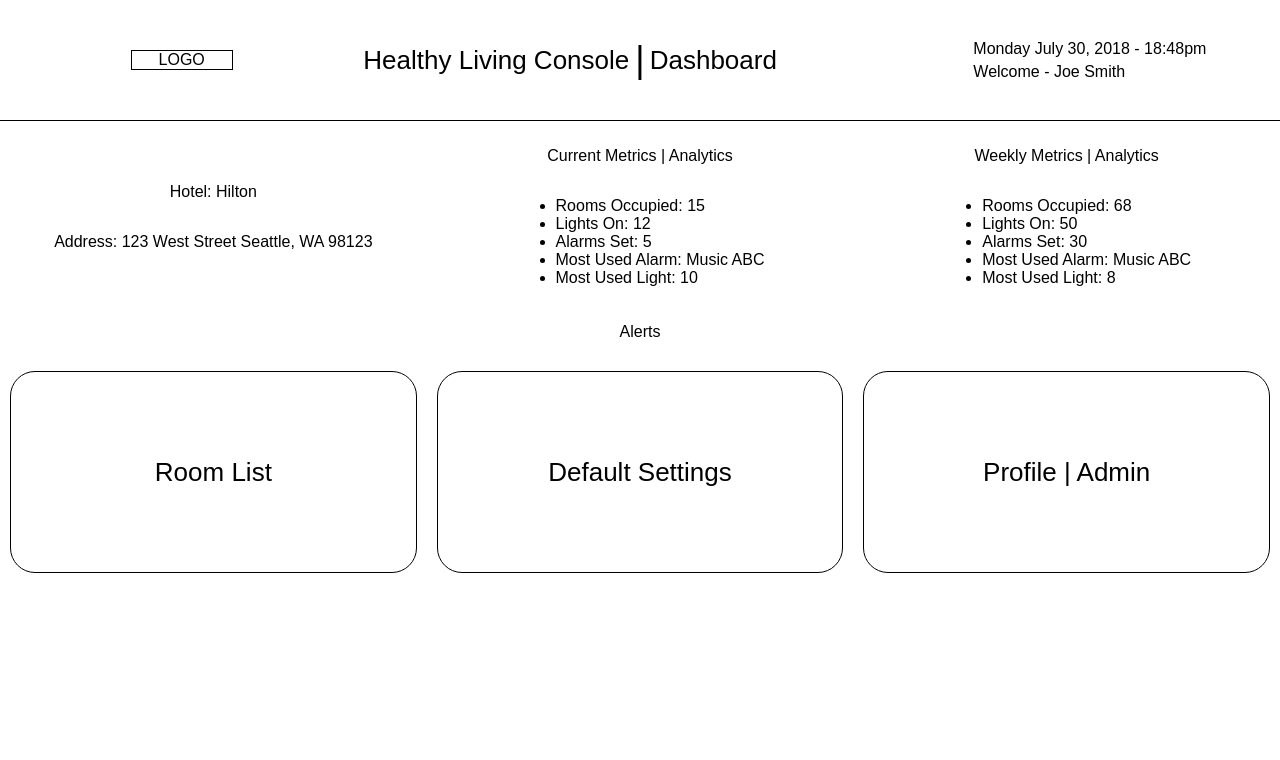
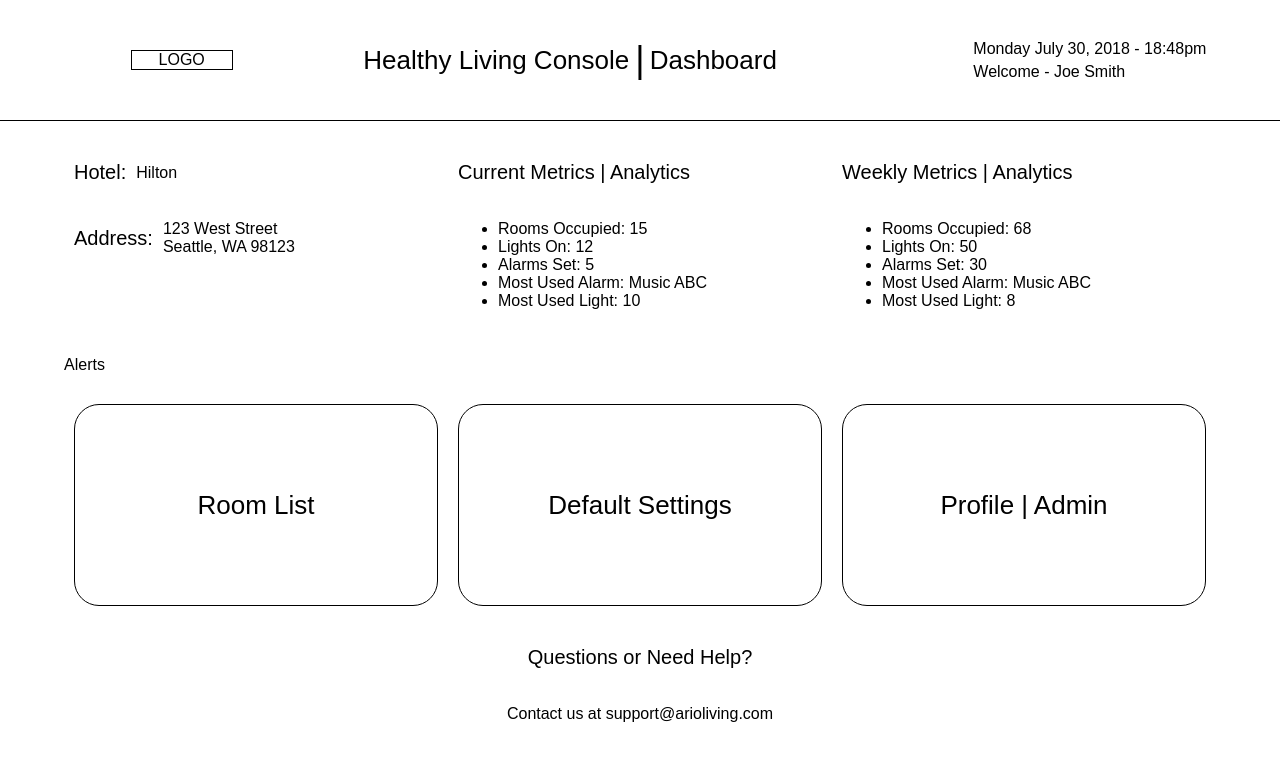
Before and after one commit to S9Digital/web-console, a React (Create React App) app: page / in a window 1280 px wide. Shown: the top 760 px of the page. Built offline with nearby package versions, Linux system fonts and the light colour scheme.

Commit message:
set up hotel info component

```diff
--- /dev/null
+++ b/src/components/Hotel.js
@@ -0,0 +1,61 @@
+import React from "react";
+import styled from "styled-components";
+import { connect } from "react-redux";
+
+const MetricsContainer = styled.div`
+  flex: 1;
+  display: flex;
+  justify-content: flex-start;
+  align-items: flex-start;
+  flex-direction: column;
+  width: 33%;
+  height: 40%;
+  margin: 10px;
+`;
+
+const HotelContainer = styled.div`
+  flex: 1;
+  display: flex;
+  flex-direction: row;
+  justify-content: center;
+  align-items: center;
+`;
+const HotelInfo = styled.p`
+  font-size: 18;
+  color: black;
+  width: 150px;
+  margin-left: 10px;
+`;
+
+const BoldText = styled.p`font-size: 20px; color: black: font-weight: bold;`;
+
+class Hotel extends React.Component {
+  constructor(props) {
+    super(props);
+    this.state = {};
+  }
+  render() {
+    return (
+      <MetricsContainer>
+        <HotelContainer>
+          <BoldText>Hotel:</BoldText>
+          <HotelInfo>{this.props.hotel}</HotelInfo>
+        </HotelContainer>
+        <HotelContainer>
+          <BoldText>Address:</BoldText>
+          <HotelInfo>{this.props.address}</HotelInfo>
+        </HotelContainer>
+      </MetricsContainer>
+    );
+  }
+}
+const mapStateToProps = (state, props) => ({
+  hotel: state.hotel,
+  address: state.address
+});
+const mapDispatchToProps = dispatch => ({});
+
+export default connect(
+  mapStateToProps,
+  mapDispatchToProps
+)(Hotel);
--- a/src/components/Landing.js
+++ b/src/components/Landing.js
@@ -1,8 +1,18 @@
 import React from "react";
 import styled from "styled-components";
 import { connect } from "react-redux";
+import Hotel from "./Hotel";
 
 const Wrapper = styled.div`
+  width: 100%;
+  height: 100% - 200px;
+  flex: 1;
+  flex-direction: column;
+  display: flex;
+  justify-content: center;
+  align-items: center;
+`;
+const Content = styled.div`
   width: 100%;
   height: 100%;
   flex: 1;
@@ -10,25 +20,27 @@ const Wrapper = styled.div`
   display: flex;
   justify-content: center;
   align-items: center;
+  margin-left: 20px;
+  margin-right: 20px;
 `;
-
 const Container = styled.div`
   flex: 1;
   display: flex;
   flex-direction: row;
-  justify-content: center;
-  align-items: center;
-  width: 100%;
+  justify-content: flex-start;
+  align-items: flex-start;
+  width: 90%;
   margin: 10px;
 `;
 const MetricsContainer = styled.div`
   flex: 1;
   display: flex;
   justify-content: center;
-  align-items: center;
+  align-items: flex-start;
   flex-direction: column;
   width: 33%;
   height: 40%;
+  margin: 10px;
 `;
 const TileContainer = styled.div`
   flex: 1;
@@ -45,6 +57,7 @@ const TileText = styled.p`
   font-size: 26px;
   color: black;
 `;
+const BoldText = styled.p`font-size: 20px; color: black: font-weight: bold;`;
 class Landing extends React.Component {
   constructor(props) {
     super(props);
@@ -53,14 +66,11 @@ class Landing extends React.Component {
   render() {
     return (
       <Wrapper>
+        <Content>
           <Container>
+            <Hotel />
             <MetricsContainer>
-            <p>Hotel: {this.props.hotel}</p>
-            <p>Address: {this.props.address}</p>
-          </MetricsContainer>
-
-          <MetricsContainer>
-            <p>Current Metrics | Analytics</p>
+              <BoldText>Current Metrics | Analytics</BoldText>
               <ul>
                 <li>Rooms Occupied: {this.props.currentRoomsOccupied}</li>
                 <li>Lights On: {this.props.currentLightsOn}</li>
@@ -71,7 +81,7 @@ class Landing extends React.Component {
             </MetricsContainer>
 
             <MetricsContainer>
-            <p>Weekly Metrics | Analytics</p>
+              <BoldText>Weekly Metrics | Analytics</BoldText>
               <ul>
                 <li>Rooms Occupied: {this.props.weeklyRoomsOccupied}</li>
                 <li>Lights On: {this.props.weeklyLightsOn}</li>
@@ -93,13 +103,14 @@ class Landing extends React.Component {
               <TileText>Profile | Admin</TileText>
             </TileContainer>
           </Container>
+          <BoldText>Questions or Need Help?</BoldText>
+          <p>Contact us at support@arioliving.com</p>
+        </Content>
       </Wrapper>
     );
   }
 }
 const mapStateToProps = (state, props) => ({
-  hotel: state.hotel,
-  address: state.address,
   currentRoomsOccupied: state.currentRoomsOccupied,
   currentLightsOn: state.currentLightsOn,
   currentAlarmsSet: state.currentAlarmsSet,
```
Lines whose indentation alone changed are shown as unchanged.
